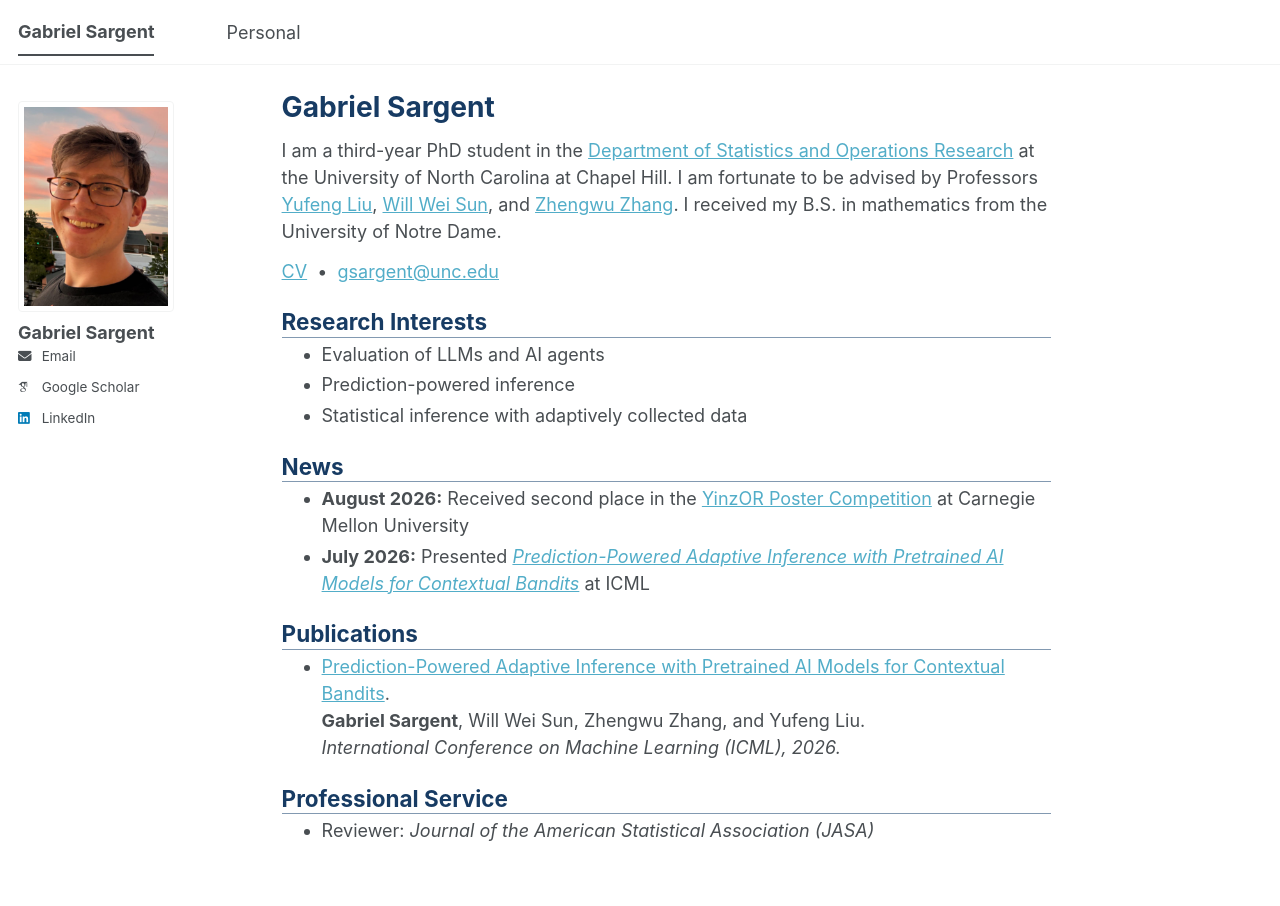
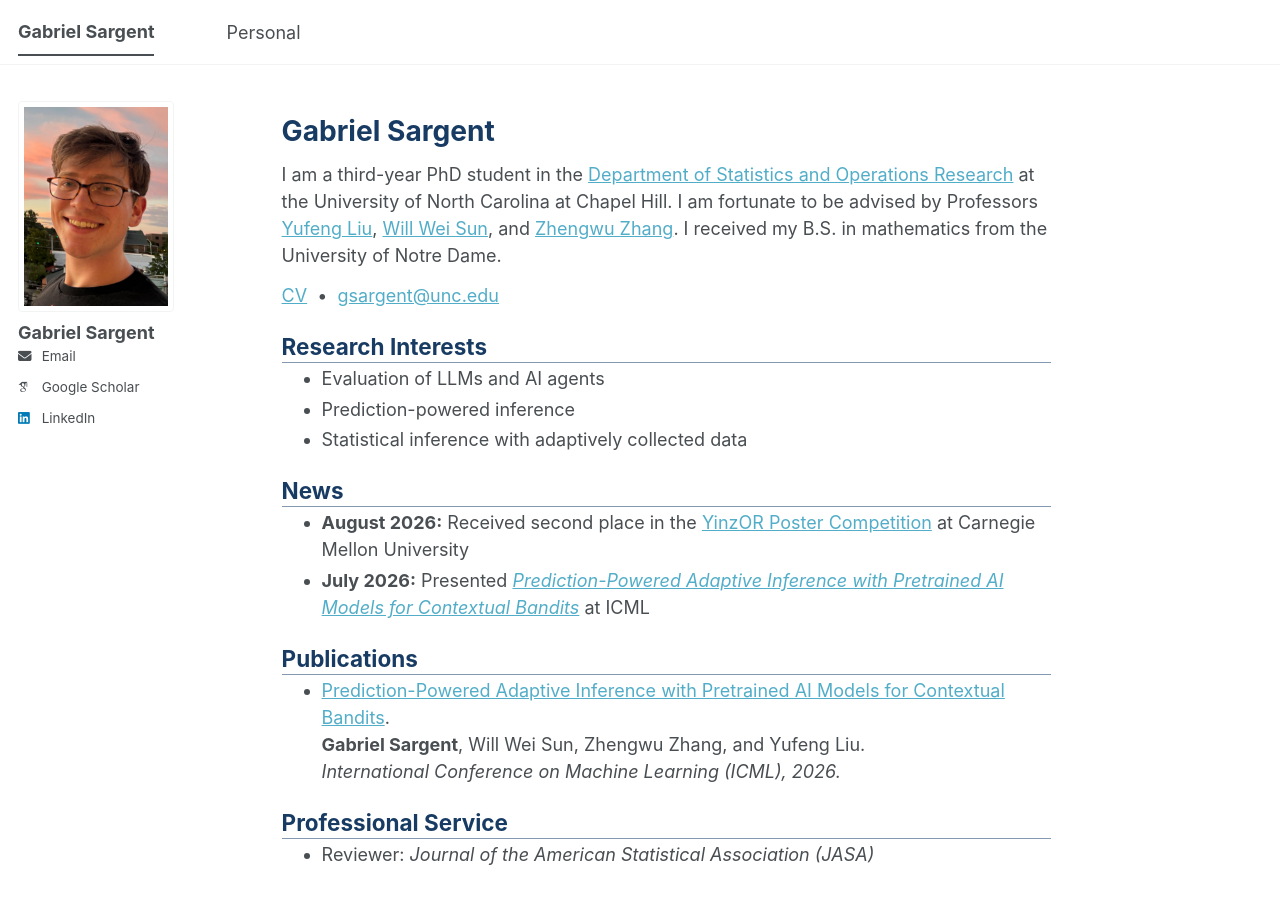
Before and after one commit to GabrielSargent/GabrielSargent.github.io, a Jekyll site: the page built from _pages/about.md, in a window 1280 px wide. Built offline with Jekyll 4.4.1, drawn with Linux system fonts in a browser that asks for light colours; some web fonts are replaced; a script bundle is joined from its source files by our own code; library files that are not in the unit come from our copies.

Commit message:
Restore standard top-of-page spacing

```diff
--- a/_sass/layout/_page.scss
+++ b/_sass/layout/_page.scss
@@ -5,7 +5,7 @@
 #main {
   @include container;
   @include clearfix;
-  margin-top: 0.65em;
+  margin-top: 2em;
   padding-left: 1em;
   padding-right: 1em;
   animation: intro 0.3s both;
```
